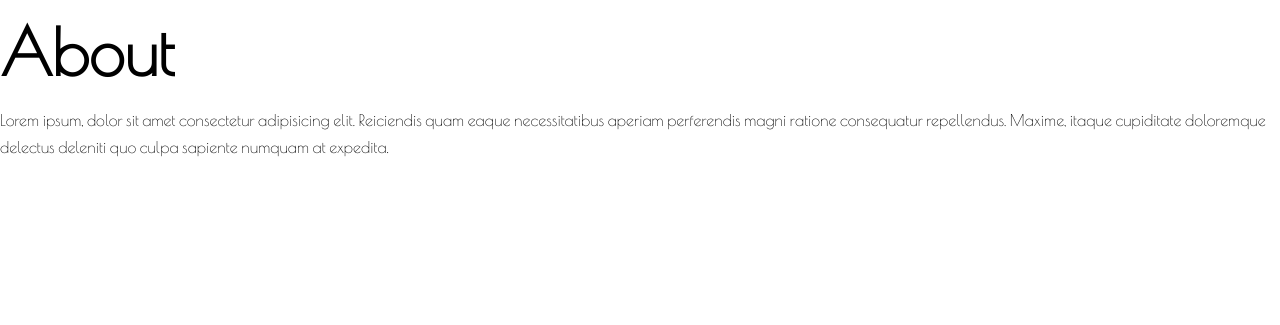
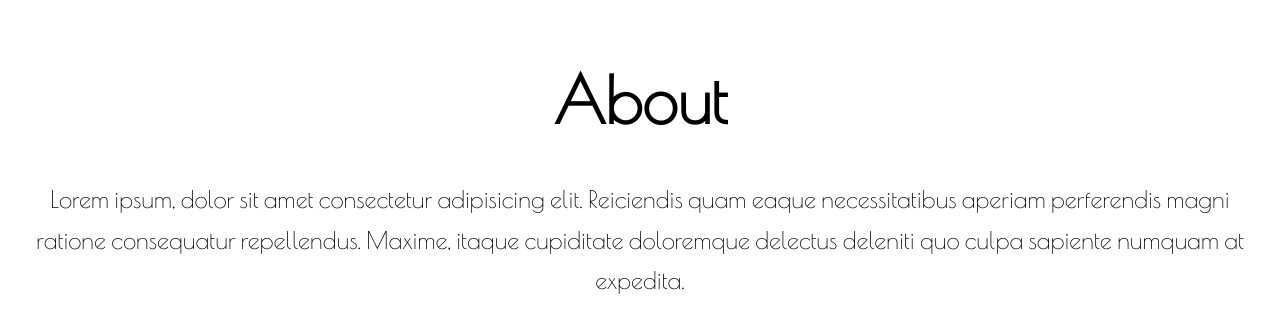
Before and after one commit to rachbaut/blog, a plain HTML site: page index.html in a window 1280 px wide. Shown: the part 802-1127 px from the top of the page. Before the commit the page ends 963 px from the top, so only its background shows below. Drawn offline with nearby package versions, Linux system fonts and the light colour scheme.

Commit message:
started about section

```diff
--- a/assets/css/styles.css
+++ b/assets/css/styles.css
@@ -60,10 +60,18 @@ li:hover {
 .aboutheader {
     font-size: 4rem;
     font-family: 'Poiret One', cursive;
-    margin: 0;
+    padding-top: 3rem;
+    text-align: center;
+}
+
+.info {
+    text-align: center;
+    padding: 1.5rem 2rem 1.5rem 2rem;
+    font-size: 1.5rem;
 }
 
 
 
 
+
 /* BACKGROUND IMAGE HEADER */
```
